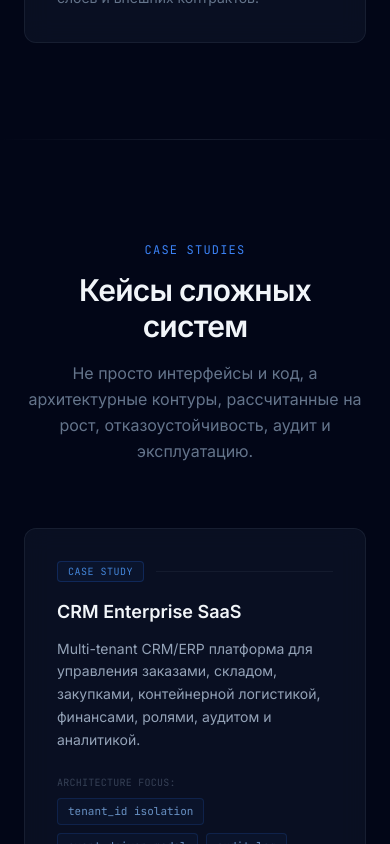
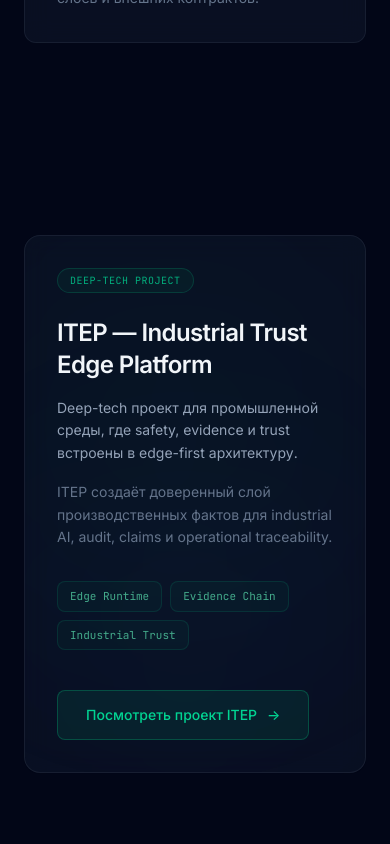
Before and after one commit to Sergei1367/NewLending, a React (Vite) app: page / in a window 390 px wide. Shown: the part 4820-5664 px from the top of the page. Built offline with nearby package versions, Linux system fonts and the light colour scheme.

Commit message:
Fix mobile responsiveness

```diff
--- a/src/App.tsx
+++ b/src/App.tsx
@@ -336,6 +336,7 @@ export default function App() {
           </a>
           <div className="hidden md:flex items-center gap-8 text-sm text-text-muted">
             <a href="#expertise" className="hover:text-text-primary transition-colors">Экспертиза</a>
+            <a href="#itep" className="hover:text-text-primary transition-colors">ITEP</a>
             <a href="#services" className="hover:text-text-primary transition-colors">Услуги</a>
             <a href="#cases" className="hover:text-text-primary transition-colors">Кейсы</a>
             <a href="#approach" className="hover:text-text-primary transition-colors">Подход</a>
@@ -505,6 +506,64 @@ export default function App() {
                 <p className="text-sm text-text-muted leading-relaxed">{item.desc}</p>
               </div>
             ))}
+          </div>
+        </div>
+      </Section>
+
+      {/* ─── ITEP PROJECT ─── */}
+      <Section id="itep" className="py-24 sm:py-32">
+        <div className="max-w-6xl mx-auto px-6">
+          <div className="max-w-4xl mx-auto">
+            <div className="glass-card rounded-2xl p-8 sm:p-12 lg:p-14 relative overflow-hidden border border-emerald-500/10 hover:border-emerald-500/20 transition-all duration-700">
+              {/* Background glow */}
+              <div className="absolute top-0 right-0 w-96 h-96 bg-emerald-500/[0.04] rounded-full blur-[120px] pointer-events-none" />
+              <div className="absolute bottom-0 left-0 w-80 h-80 bg-accent-blue/[0.03] rounded-full blur-[100px] pointer-events-none" />
+
+              <div className="relative z-10">
+                {/* Header */}
+                <div className="flex flex-col sm:flex-row items-start sm:items-center gap-3 mb-6">
+                  <span className="px-3 py-1 rounded-full text-[10px] font-mono tracking-wider uppercase border border-emerald-500/20 text-emerald-400/80 bg-emerald-500/[0.06]">
+                    Deep-Tech Project
+                  </span>
+                  <div className="h-px flex-1 bg-border-subtle hidden sm:block" />
+                </div>
+
+                <h2 className="text-2xl sm:text-3xl font-semibold text-text-primary tracking-tight mb-4">
+                  ITEP — Industrial Trust Edge Platform
+                </h2>
+
+                <p className="text-text-secondary text-sm sm:text-base leading-relaxed mb-4 max-w-2xl">
+                  Deep-tech проект для промышленной среды, где safety, evidence и trust встроены в edge-first архитектуру.
+                </p>
+
+                <p className="text-text-muted text-sm leading-relaxed mb-8 max-w-2xl">
+                  ITEP создаёт доверенный слой производственных фактов для industrial AI, audit, claims и operational traceability.
+                </p>
+
+                {/* Tech tags */}
+                <div className="flex flex-wrap gap-2 mb-10">
+                  {['Edge Runtime', 'Evidence Chain', 'Industrial Trust'].map((tag, i) => (
+                    <span
+                      key={i}
+                      className="px-3 py-1.5 rounded-lg text-[11px] font-mono border border-emerald-500/15 text-emerald-300/70 bg-emerald-500/[0.04] hover:border-emerald-500/25 transition-colors duration-300"
+                    >
+                      {tag}
+                    </span>
+                  ))}
+                </div>
+
+                {/* CTA */}
+                <a
+                  href="https://YOUR_ITEP_DOMAIN"
+                  target="_blank"
+                  rel="noopener noreferrer"
+                  className="group inline-flex items-center gap-2.5 px-7 py-3.5 rounded-lg bg-emerald-500/10 border border-emerald-500/30 text-emerald-400 font-medium text-sm hover:bg-emerald-500/15 hover:border-emerald-500/50 transition-all duration-500"
+                >
+                  Посмотреть проект ITEP
+                  <span className="group-hover:translate-x-1 transition-transform duration-300">→</span>
+                </a>
+              </div>
+            </div>
           </div>
         </div>
       </Section>
```
